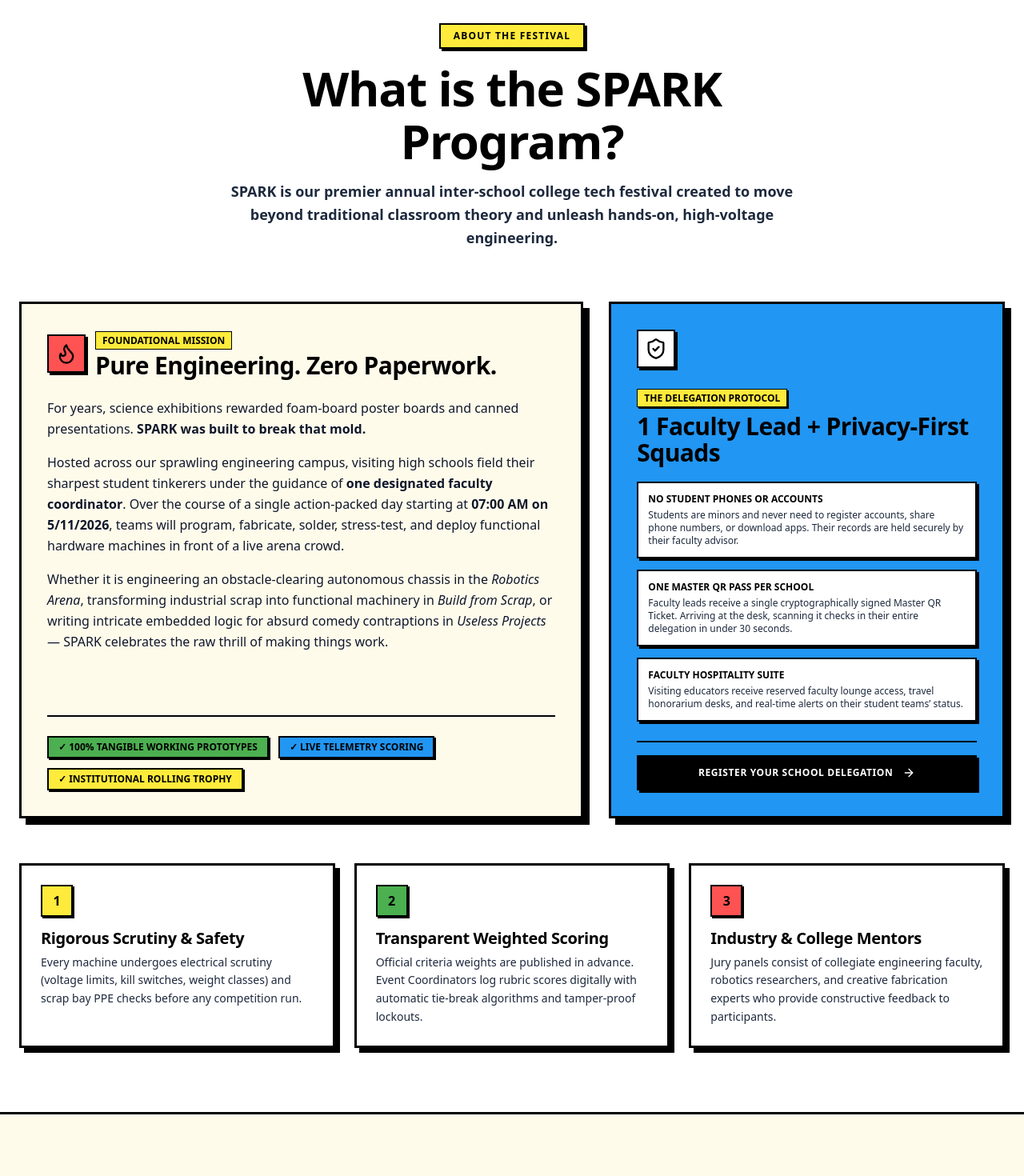
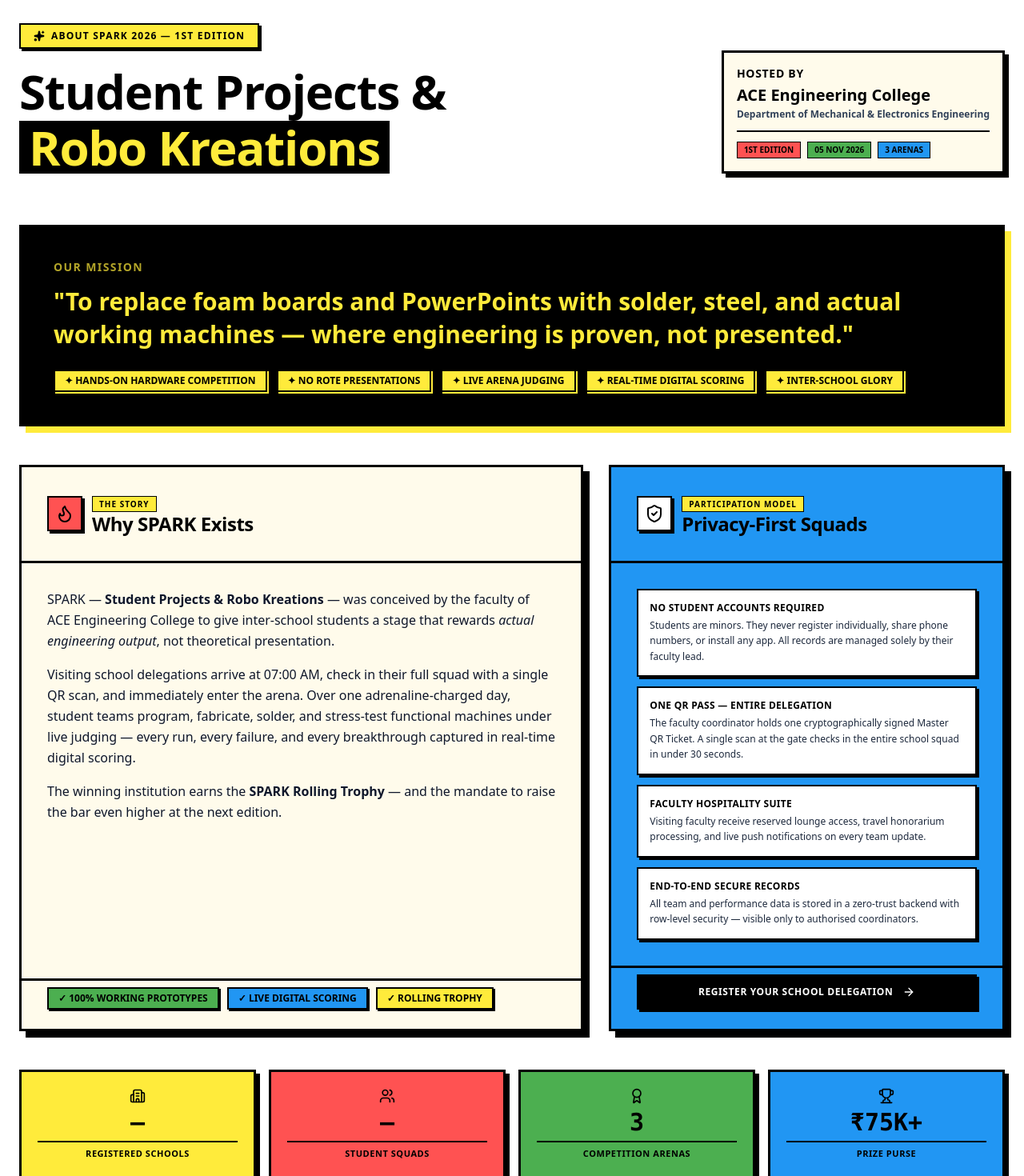
Before and after one commit to jabirjalal12/SPARK-26, a Next.js app: page / in a window 1280 px wide. Shown: the part 1360-2830 px from the top of the page at 80% size. Built offline with nearby package versions, Linux system fonts and the light colour scheme; no server answers; the database is empty.

Commit message:
feat: real auth middleware and reworked about section

```diff
--- a/src/app/page.tsx
+++ b/src/app/page.tsx
@@ -254,106 +254,120 @@ export default function LandingPage() {
       </section>
 
       {/* ========================================================================= */}
-      {/* SECTION: ABOUT THE SPARK PROGRAM (DETAILED, HIGH-IMPACT NEUBRUTALISM)    */}
+      {/* SECTION: ABOUT SPARK — REWORKED, HIGH-IMPACT NEUBRUTALISM              */}
       {/* ========================================================================= */}
       <section id="about" className="px-4 sm:px-6 py-20 bg-white border-t-[3px] border-black">
         <div className="max-w-7xl mx-auto">
-          {/* Section Header */}
-          <div className="text-center max-w-3xl mx-auto mb-16">
-            <div className="inline-block bg-[#FFEB3B] text-black px-4 py-1.5 font-black text-xs uppercase tracking-widest border-2 border-black shadow-[3px_3px_0px_#000000] mb-4">
-              ABOUT THE FESTIVAL
+
+          {/* ── Header ── */}
+          <div className="mb-16">
+            <div className="flex flex-col lg:flex-row lg:items-end justify-between gap-6">
+              <div>
+                <div className="inline-flex items-center gap-2 bg-[#FFEB3B] text-black px-4 py-1.5 font-black text-xs uppercase tracking-widest border-2 border-black shadow-[3px_3px_0px_#000000] mb-5">
+                  <Sparkles className="w-3.5 h-3.5 fill-black" />
+                  ABOUT SPARK 2026 — 1ST EDITION
+                </div>
+                <h2 className="text-4xl sm:text-6xl font-black text-black tracking-tight leading-[1.05]">
+                  Student Projects &<br />
+                  <span className="bg-black text-[#FFEB3B] px-3 inline-block mt-1">Robo Kreations</span>
+                </h2>
+              </div>
+              <div className="lg:max-w-sm p-4 bg-[#FFFBEB] border-[3px] border-black shadow-[5px_5px_0px_#000000]">
+                <p className="text-sm font-black uppercase tracking-wider text-black mb-1">Hosted by</p>
+                <p className="text-xl font-black text-black leading-tight">ACE Engineering College</p>
+                <p className="text-xs font-bold text-slate-700 mt-1">Department of Mechanical &amp; Electronics Engineering</p>
+                <div className="mt-3 pt-3 border-t-2 border-black flex items-center gap-2 flex-wrap">
+                  <span className="bg-[#FF5252] text-black border border-black px-2 py-0.5 text-[10px] font-black uppercase">1st Edition</span>
+                  <span className="bg-[#4CAF50] text-black border border-black px-2 py-0.5 text-[10px] font-black uppercase">05 Nov 2026</span>
+                  <span className="bg-[#2196F3] text-black border border-black px-2 py-0.5 text-[10px] font-black uppercase">3 Arenas</span>
+                </div>
+              </div>
             </div>
-            <h2 className="text-4xl sm:text-6xl font-black text-black tracking-tight leading-tight">
-              What is the SPARK Program?
-            </h2>
-            <p className="mt-4 text-base sm:text-lg font-bold text-slate-800 leading-relaxed">
-              SPARK is our premier annual inter-school college tech festival created to move beyond traditional classroom theory and unleash hands-on, high-voltage engineering.
-            </p>
           </div>
 
-          {/* Main Story Bento Grid */}
-          <div className="grid grid-cols-1 lg:grid-cols-12 gap-8 mb-14">
-            {/* Story Card Left */}
-            <div className="lg:col-span-7 p-6 sm:p-8 bg-[#FFFBEB] border-[3px] border-black shadow-[8px_8px_0px_#000000] flex flex-col justify-between">
-              <div>
-                <div className="flex items-center gap-3 mb-6">
-                  <div className="w-12 h-12 bg-[#FF5252] border-2 border-black shadow-[3px_3px_0px_#000000] flex items-center justify-center font-black text-black">
-                    <Flame className="w-7 h-7" />
-                  </div>
-                  <div>
-                    <span className="text-xs font-black uppercase text-black bg-[#FFEB3B] px-2 py-0.5 border border-black">
-                      FOUNDATIONAL MISSION
-                    </span>
-                    <h3 className="text-2xl sm:text-3xl font-black text-black mt-1">
-                      Pure Engineering. Zero Paperwork.
-                    </h3>
-                  </div>
+          {/* ── Mission Statement Callout ── */}
+          <div className="mb-12 p-6 sm:p-10 bg-black text-[#FFEB3B] border-[3px] border-black shadow-[8px_8px_0px_#FFEB3B]">
+            <p className="text-xs sm:text-sm font-black uppercase tracking-widest text-[#FFEB3B] opacity-70 mb-3">
+              Our Mission
+            </p>
+            <p className="text-xl sm:text-3xl font-black leading-snug text-[#FFEB3B]">
+              &quot;To replace foam boards and PowerPoints with solder, steel, and actual working machines — where engineering is proven, not presented.&quot;
+            </p>
+            <div className="mt-6 flex flex-wrap gap-3">
+              {[
+                "Hands-On Hardware Competition",
+                "No Rote Presentations",
+                "Live Arena Judging",
+                "Real-Time Digital Scoring",
+                "Inter-School Glory",
+              ].map((tag) => (
+                <span key={tag} className="bg-[#FFEB3B] text-black border-2 border-black px-3 py-1 text-xs font-black uppercase shadow-[2px_2px_0px_#FFEB3B]">
+                  ✦ {tag}
+                </span>
+              ))}
+            </div>
+          </div>
+
+          {/* ── Story + Delegation Grid ── */}
+          <div className="grid grid-cols-1 lg:grid-cols-12 gap-8 mb-12">
+            {/* Origin Story */}
+            <div className="lg:col-span-7 bg-[#FFFBEB] border-[3px] border-black shadow-[8px_8px_0px_#000000] flex flex-col">
+              <div className="p-6 sm:p-8 border-b-[3px] border-black flex items-center gap-3">
+                <div className="w-11 h-11 bg-[#FF5252] border-2 border-black shadow-[3px_3px_0px_#000000] flex items-center justify-center flex-shrink-0">
+                  <Flame className="w-6 h-6 text-black" />
                 </div>
-
-                <div className="space-y-4 text-sm sm:text-base font-medium text-slate-900 leading-relaxed">
-                  <p>
-                    For years, science exhibitions rewarded foam-board poster boards and canned presentations. <strong>SPARK was built to break that mold.</strong>
-                  </p>
-                  <p>
-                    Hosted across our sprawling engineering campus, visiting high schools field their sharpest student tinkerers under the guidance of <strong>one designated faculty coordinator</strong>. Over the course of a single action-packed day starting at <strong>07:00 AM on 5/11/2026</strong>, teams will program, fabricate, solder, stress-test, and deploy functional hardware machines in front of a live arena crowd.
-                  </p>
-                  <p>
-                    Whether it is engineering an obstacle-clearing autonomous chassis in the <em>Robotics Arena</em>, transforming industrial scrap into functional machinery in <em>Build from Scrap</em>, or writing intricate embedded logic for absurd comedy contraptions in <em>Useless Projects</em> — SPARK celebrates the raw thrill of making things work.
-                  </p>
+                <div>
+                  <span className="text-[10px] font-black uppercase tracking-widest text-black bg-[#FFEB3B] px-2 py-0.5 border border-black">
+                    THE STORY
+                  </span>
+                  <h3 className="text-xl sm:text-2xl font-black text-black mt-0.5">Why SPARK Exists</h3>
                 </div>
               </div>
-
-              <div className="mt-8 pt-6 border-t-2 border-black flex flex-wrap items-center gap-3">
-                <span className="bg-[#4CAF50] text-black border-2 border-black px-3 py-1 text-xs font-black uppercase shadow-[2px_2px_0px_#000000]">
-                  ✓ 100% Tangible Working Prototypes
-                </span>
-                <span className="bg-[#2196F3] text-black border-2 border-black px-3 py-1 text-xs font-black uppercase shadow-[2px_2px_0px_#000000]">
-                  ✓ Live Telemetry Scoring
-                </span>
-                <span className="bg-[#FFEB3B] text-black border-2 border-black px-3 py-1 text-xs font-black uppercase shadow-[2px_2px_0px_#000000]">
-                  ✓ Institutional Rolling Trophy
-                </span>
+              <div className="p-6 sm:p-8 flex-1 space-y-4 text-sm sm:text-base font-medium text-slate-900 leading-relaxed">
+                <p>
+                  SPARK — <strong>Student Projects &amp; Robo Kreations</strong> — was conceived by the faculty of ACE Engineering College to give inter-school students a stage that rewards <em>actual engineering output</em>, not theoretical presentation.
+                </p>
+                <p>
+                  Visiting school delegations arrive at 07:00 AM, check in their full squad with a single QR scan, and immediately enter the arena. Over one adrenaline-charged day, student teams program, fabricate, solder, and stress-test functional machines under live judging — every run, every failure, and every breakthrough captured in real-time digital scoring.
+                </p>
+                <p>
+                  The winning institution earns the <strong>SPARK Rolling Trophy</strong> — and the mandate to raise the bar even higher at the next edition.
+                </p>
+              </div>
+              <div className="px-6 sm:px-8 pb-6 pt-2 border-t-[3px] border-black flex flex-wrap gap-2.5">
+                <span className="bg-[#4CAF50] text-black border-2 border-black px-3 py-1 text-xs font-black uppercase shadow-[2px_2px_0px_#000000]">✓ 100% Working Prototypes</span>
+                <span className="bg-[#2196F3] text-black border-2 border-black px-3 py-1 text-xs font-black uppercase shadow-[2px_2px_0px_#000000]">✓ Live Digital Scoring</span>
+                <span className="bg-[#FFEB3B] text-black border-2 border-black px-3 py-1 text-xs font-black uppercase shadow-[2px_2px_0px_#000000]">✓ Rolling Trophy</span>
               </div>
             </div>
 
-            {/* Delegation & Minor Privacy Feature Card Right */}
-            <div className="lg:col-span-5 p-6 sm:p-8 bg-[#2196F3] border-[3px] border-black shadow-[8px_8px_0px_#000000] text-black flex flex-col justify-between">
-              <div>
-                <div className="w-12 h-12 bg-white border-2 border-black shadow-[3px_3px_0px_#000000] flex items-center justify-center font-black text-black mb-6">
-                  <ShieldCheck className="w-7 h-7" />
+            {/* Delegation Protocol */}
+            <div className="lg:col-span-5 bg-[#2196F3] border-[3px] border-black shadow-[8px_8px_0px_#000000] flex flex-col">
+              <div className="p-6 sm:p-8 border-b-[3px] border-black flex items-center gap-3">
+                <div className="w-11 h-11 bg-white border-2 border-black shadow-[3px_3px_0px_#000000] flex items-center justify-center flex-shrink-0">
+                  <ShieldCheck className="w-6 h-6 text-black" />
                 </div>
-                <span className="text-xs font-black uppercase bg-[#FFEB3B] text-black px-2 py-0.5 border border-black shadow-[2px_2px_0px_#000000]">
-                  THE DELEGATION PROTOCOL
-                </span>
-                <h3 className="text-2xl sm:text-3xl font-black text-black mt-2 leading-tight">
-                  1 Faculty Lead + Privacy-First Squads
-                </h3>
-
-                <div className="mt-5 space-y-3.5 text-sm font-bold text-black leading-relaxed">
-                  <div className="p-3 bg-white border-2 border-black shadow-[3px_3px_0px_#000000]">
-                    <p className="font-black text-xs uppercase text-black">NO STUDENT PHONES OR ACCOUNTS</p>
-                    <p className="text-xs text-slate-800 font-medium mt-1">
-                      Students are minors and never need to register accounts, share phone numbers, or download apps. Their records are held securely by their faculty advisor.
-                    </p>
-                  </div>
-
-                  <div className="p-3 bg-white border-2 border-black shadow-[3px_3px_0px_#000000]">
-                    <p className="font-black text-xs uppercase text-black">ONE MASTER QR PASS PER SCHOOL</p>
-                    <p className="text-xs text-slate-800 font-medium mt-1">
-                      Faculty leads receive a single cryptographically signed Master QR Ticket. Arriving at the desk, scanning it checks in their entire delegation in under 30 seconds.
-                    </p>
-                  </div>
-
-                  <div className="p-3 bg-white border-2 border-black shadow-[3px_3px_0px_#000000]">
-                    <p className="font-black text-xs uppercase text-black">FACULTY HOSPITALITY SUITE</p>
-                    <p className="text-xs text-slate-800 font-medium mt-1">
-                      Visiting educators receive reserved faculty lounge access, travel honorarium desks, and real-time alerts on their student teams’ status.
-                    </p>
-                  </div>
+                <div>
+                  <span className="text-[10px] font-black uppercase tracking-widest text-black bg-[#FFEB3B] px-2 py-0.5 border border-black">
+                    PARTICIPATION MODEL
+                  </span>
+                  <h3 className="text-xl sm:text-2xl font-black text-black mt-0.5">Privacy-First Squads</h3>
                 </div>
               </div>
-
-              <div className="mt-6 pt-4 border-t-2 border-black">
+              <div className="p-6 sm:p-8 flex-1 space-y-3">
+                {[
+                  { title: "No Student Accounts Required", desc: "Students are minors. They never register individually, share phone numbers, or install any app. All records are managed solely by their faculty lead." },
+                  { title: "One QR Pass — Entire Delegation", desc: "The faculty coordinator holds one cryptographically signed Master QR Ticket. A single scan at the gate checks in the entire school squad in under 30 seconds." },
+                  { title: "Faculty Hospitality Suite", desc: "Visiting faculty receive reserved lounge access, travel honorarium processing, and live push notifications on every team update." },
+                  { title: "End-to-End Secure Records", desc: "All team and performance data is stored in a zero-trust backend with row-level security — visible only to authorised coordinators." },
+                ].map((item) => (
+                  <div key={item.title} className="p-3.5 bg-white border-2 border-black shadow-[3px_3px_0px_#000000]">
+                    <p className="font-black text-xs uppercase text-black tracking-wide">{item.title}</p>
+                    <p className="text-xs text-slate-800 font-medium mt-1 leading-relaxed">{item.desc}</p>
+                  </div>
+                ))}
+              </div>
+              <div className="px-6 sm:px-8 pb-6 pt-2 border-t-[3px] border-black">
                 <Link href="/register">
                   <Button variant="primary" className="w-full text-xs font-black uppercase tracking-wider shadow-[3px_3px_0px_#000000]">
                     Register Your School Delegation
@@ -364,38 +378,49 @@ export default function LandingPage() {
             </div>
           </div>
 
-          {/* 3 Pillars of SPARK */}
-          <div className="grid grid-cols-1 md:grid-cols-3 gap-6">
-            <div className="p-6 bg-white border-[3px] border-black shadow-[6px_6px_0px_#000000]">
-              <div className="w-10 h-10 bg-[#FFEB3B] border-2 border-black flex items-center justify-center font-black text-black shadow-[2px_2px_0px_#000000] mb-4">
-                1
+          {/* ── Live Stats Banner ── */}
+          <div className="mb-12 grid grid-cols-2 sm:grid-cols-4 gap-4">
+            {[
+              { label: "Registered Schools", value: schools.length || "—", color: "bg-[#FFEB3B]", Icon: Building2 },
+              { label: "Student Squads", value: teams.length || "—", color: "bg-[#FF5252]", Icon: Users },
+              { label: "Competition Arenas", value: tracks.length || 3, color: "bg-[#4CAF50]", Icon: Award },
+              { label: "Prize Purse", value: "₹75K+", color: "bg-[#2196F3]", Icon: Trophy },
+            ].map(({ label, value, color, Icon }) => (
+              <div key={label} className={`p-5 ${color} border-[3px] border-black shadow-[5px_5px_0px_#000000] text-center`}>
+                <Icon className="w-5 h-5 mx-auto mb-2 text-black" />
+                <div className="text-3xl font-black font-mono text-black leading-none">{value}</div>
+                <div className="text-[11px] font-black uppercase tracking-wider text-black mt-2 border-t-2 border-black pt-1.5">{label}</div>
               </div>
-              <h4 className="text-xl font-black text-black">Rigorous Scrutiny & Safety</h4>
-              <p className="text-sm font-medium text-slate-800 mt-2 leading-relaxed">
-                Every machine undergoes electrical scrutiny (voltage limits, kill switches, weight classes) and scrap bay PPE checks before any competition run.
-              </p>
+            ))}
+          </div>
+
+          {/* ── 3 Pillars ── */}
+          <div>
+            <div className="text-center mb-8">
+              <span className="inline-block bg-black text-[#FFEB3B] px-3 py-1 text-xs font-black uppercase tracking-widest border-2 border-black">
+                THE THREE PILLARS OF SPARK
+              </span>
             </div>
-
-            <div className="p-6 bg-white border-[3px] border-black shadow-[6px_6px_0px_#000000]">
-              <div className="w-10 h-10 bg-[#4CAF50] border-2 border-black flex items-center justify-center font-black text-black shadow-[2px_2px_0px_#000000] mb-4">
-                2
-              </div>
-              <h4 className="text-xl font-black text-black">Transparent Weighted Scoring</h4>
-              <p className="text-sm font-medium text-slate-800 mt-2 leading-relaxed">
-                Official criteria weights are published in advance. Event Coordinators log rubric scores digitally with automatic tie-break algorithms and tamper-proof lockouts.
-              </p>
-            </div>
-
-            <div className="p-6 bg-white border-[3px] border-black shadow-[6px_6px_0px_#000000]">
-              <div className="w-10 h-10 bg-[#FF5252] border-2 border-black flex items-center justify-center font-black text-black shadow-[2px_2px_0px_#000000] mb-4">
-                3
-              </div>
-              <h4 className="text-xl font-black text-black">Industry & College Mentors</h4>
-              <p className="text-sm font-medium text-slate-800 mt-2 leading-relaxed">
-                Jury panels consist of collegiate engineering faculty, robotics researchers, and creative fabrication experts who provide constructive feedback to participants.
-              </p>
+            <div className="grid grid-cols-1 md:grid-cols-3 gap-6">
+              {[
+                { num: "01", color: "bg-[#FFEB3B]", title: "Rigorous Machine Scrutiny", desc: "Every build undergoes a mandatory safety inspection — voltage ceilings, kill-switch verification, structural stress tests, and PPE compliance — before any competition run begins.", Icon: ShieldCheck },
+                { num: "02", color: "bg-[#4CAF50]", title: "Weighted Transparent Scoring", desc: "Judging criteria and their exact weights are published before the event. Coordinators enter rubric marks digitally; the system applies tie-break algorithms automatically with tamper-proof audit logs.", Icon: Award },
+                { num: "03", color: "bg-[#FF5252]", title: "Expert Panel & Mentorship", desc: "Jury panels include collegiate engineering faculty, practising robotics engineers, and fabrication specialists. Every team receives a written feedback report at the end of their run.", Icon: Users },
+              ].map(({ num, color, title, desc, Icon }) => (
+                <div key={num} className="p-6 bg-white border-[3px] border-black shadow-[6px_6px_0px_#000000] hover:-translate-y-1 hover:shadow-[8px_8px_0px_#000000] transition-all">
+                  <div className="flex items-center gap-3 mb-4">
+                    <div className={`w-11 h-11 ${color} border-2 border-black flex items-center justify-center font-black text-black text-lg shadow-[2px_2px_0px_#000000]`}>
+                      {num}
+                    </div>
+                    <Icon className="w-6 h-6 text-black" />
+                  </div>
+                  <h4 className="text-xl font-black text-black mb-2">{title}</h4>
+                  <p className="text-sm font-medium text-slate-800 leading-relaxed">{desc}</p>
+                </div>
+              ))}
             </div>
           </div>
+
         </div>
       </section>
 
```
Also changed, not shown: src/middleware.ts (+58 -13 lines).
